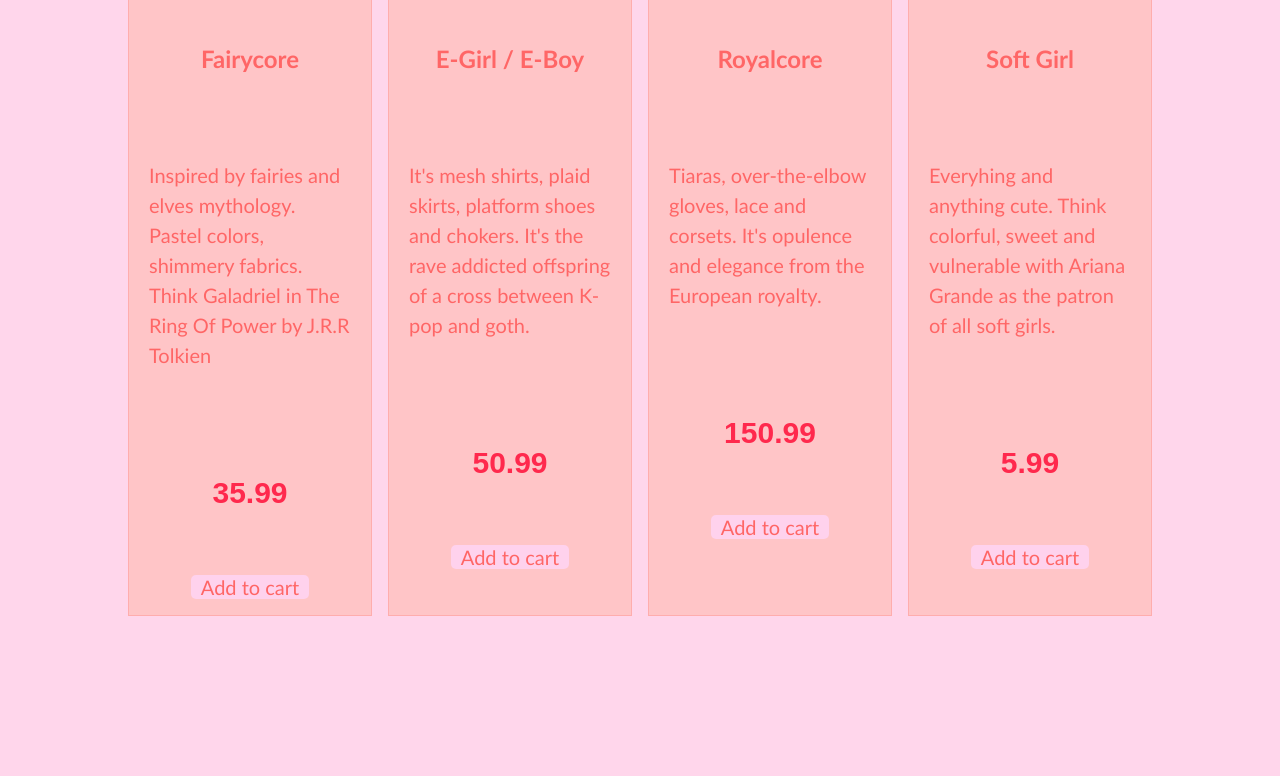
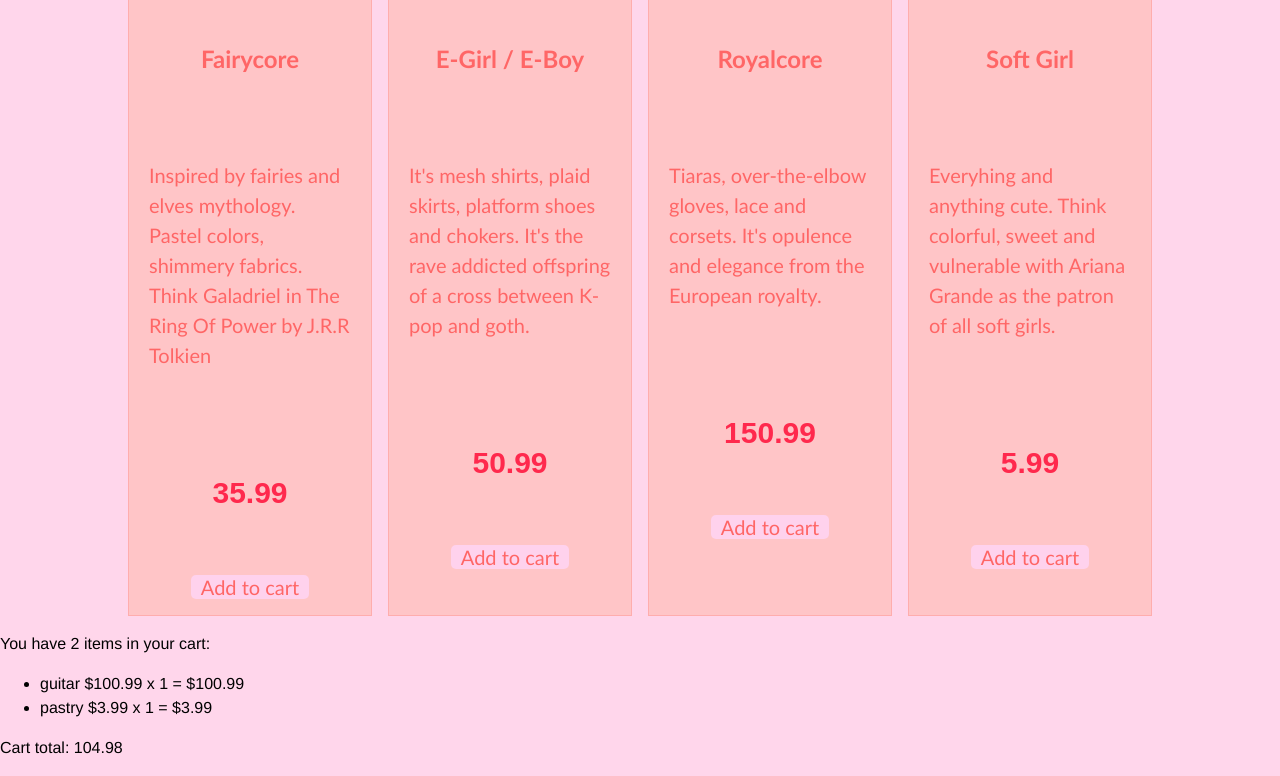
Before and after one commit to ThisIsEmma/eCommercePage, a plain HTML site: page index.html in a window 1280 px wide. Shown: the part 2318-3094 px from the top of the page. Before the commit the page ends 2950 px from the top, so only its background shows below. Drawn offline with Linux system fonts and the light colour scheme.

Commit message:
Added cart messages

```diff
--- a/index.html
+++ b/index.html
@@ -30,7 +30,11 @@
         </div>
     </main>
     <footer>
-        <!-- footer -->
+        <p id = 'cart-qty'></p>
+        <ul id='item-list'>
+            <!-- cart items -->
+        </ul>
+        <p id = 'cart-total'></p>
     </footer>
 <script src="scripts.js" type="module"></script>
 </body>
--- a/scripts.js
+++ b/scripts.js
@@ -1,6 +1,12 @@
 import data from './data.js'
 
 const itemsContainer = document.querySelector('#items');
+const itemList = document.getElementById('item-list');
+const cartTotal = document.getElementById('cart-total')
+const cartquantity = document.getElementById('cart-qty')
+itemList.innerHTML = '<li>Your cart is empty</li>'
+cartTotal.innerHTML = '<h5> Hello World</h5>'
+cartquantity.innerHTML = '<h5> Hello World</h5>'
 
 
 for (let i = 0; i < data.length; i += 1) {
@@ -72,14 +78,27 @@ addItem('shoe', 0.99)
 function showItem() {
 
    const totalQuantity = getQuantity();
-   console.log(`You have ${totalQuantity} items in your cart`);
+   cartquantity.innerHTML = `You have ${totalQuantity} items in your cart: `;
 
+   let itemStr = '';
    for (let i = 0; i < cart.length; i++) {
-        console.log(`${cart[i].name} - ${cart[i].price} x ${cart[i].quantity}`);
+        const {name, price, quantity} = cart[i];
+        /*itemStr += `<li>
+            ${cart[i].name}
+            $${cart[i].price} x ${cart[i].quantity} =
+            $${(cart[i].price*cart[i].quantity)}
+            </li>`;*/
+        itemStr += `<li>
+            ${name}
+            $${price} x ${cart[i].quantity} =
+            $${(price*quantity)}
+            </li>`;
+
    }
+   itemList.innerHTML = itemStr;
 
    const totalPrice = getTotal();
-   console.log(`Your cart total is ${totalPrice}`);
+   cartTotal.innerHTML = `Cart total: ${totalPrice}`
 
 }
 
```
